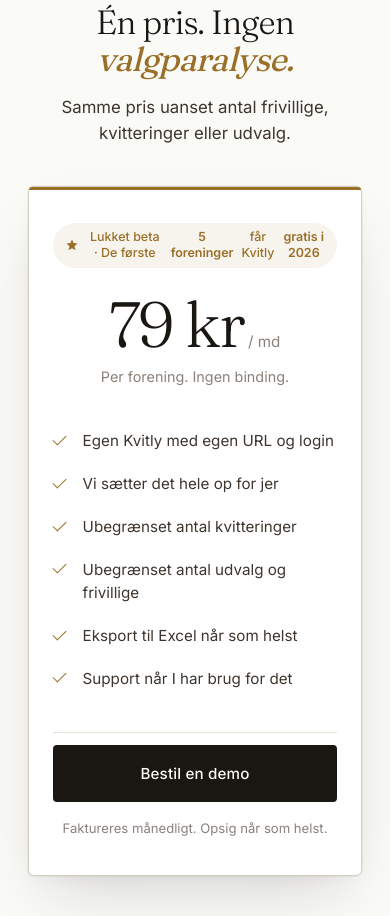
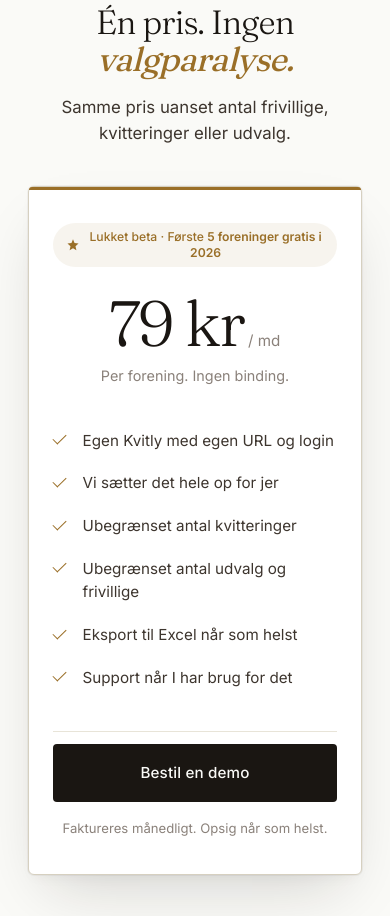
Before and after one commit to namso-a/automatisk-bogfoering, a Flask app: page / in a window 390 px wide. Shown: the part 4598-5514 px from the top of the page. Run offline with Flask 3, Linux system fonts and the light colour scheme.

Commit message:
fix(landing): price-beta-pille bryder i kolonner — wrap tekst i span, drop strong
inline-flex med direkte tekst + <strong>-tags fik flex til at lave fire
kolonner ud af pillen ("Lukket beta · De første / 5 foreninger / får Kvitly
/ gratis i 2026"). Wrap teksten i én span og brug <b> i stedet for strong;
tilføj white-space: nowrap på desktop, tillad wrap på mobil.

Co-Authored-By: Claude Opus 4.7 (1M context) <noreply@anthropic.com>

```diff
--- a/app/templates/landing.html
+++ b/app/templates/landing.html
@@ -381,20 +381,26 @@
         .price-beta {
             display: inline-flex;
             align-items: center;
-            gap: 0.5rem;
+            gap: 0.45rem;
             margin: 0 auto 1.5rem;
-            padding: 0.4rem 0.9rem;
+            padding: 0.4rem 0.95rem;
             background: var(--accent-soft);
             color: var(--accent);
             border-radius: 100px;
             font-size: 0.82rem;
             font-weight: 500;
             line-height: 1.35;
+            white-space: nowrap;
         }
         .price-beta svg { flex-shrink: 0; }
-        .price-beta strong { font-weight: 600; }
+        .price-beta b { font-weight: 600; }
         @media (max-width: 480px) {
-            .price-beta { font-size: 0.78rem; padding: 0.35rem 0.75rem; }
+            .price-beta {
+                font-size: 0.76rem;
+                padding: 0.35rem 0.8rem;
+                white-space: normal;       /* tillad wrap på mobil hvis pillen er for lang */
+                text-align: center;
+            }
         }
 
         .price-card {
@@ -1136,7 +1142,7 @@
         <div class="price-card">
             <div class="price-beta">
                 <svg viewBox="0 0 24 24" width="14" height="14" fill="currentColor" aria-hidden="true"><path d="M12 2 L14.6 8.5 L21.5 9.4 L16.3 14 L17.8 21 L12 17.4 L6.2 21 L7.7 14 L2.5 9.4 L9.4 8.5 Z"/></svg>
-                Lukket beta · De første <strong>5 foreninger</strong> får Kvitly <strong>gratis i 2026</strong>
+                <span>Lukket beta · Første <b>5 foreninger gratis i 2026</b></span>
             </div>
             <div class="price-amount">79 kr<span class="per"> / md</span></div>
             <p class="price-sub">Per forening. Ingen binding.</p>
```
